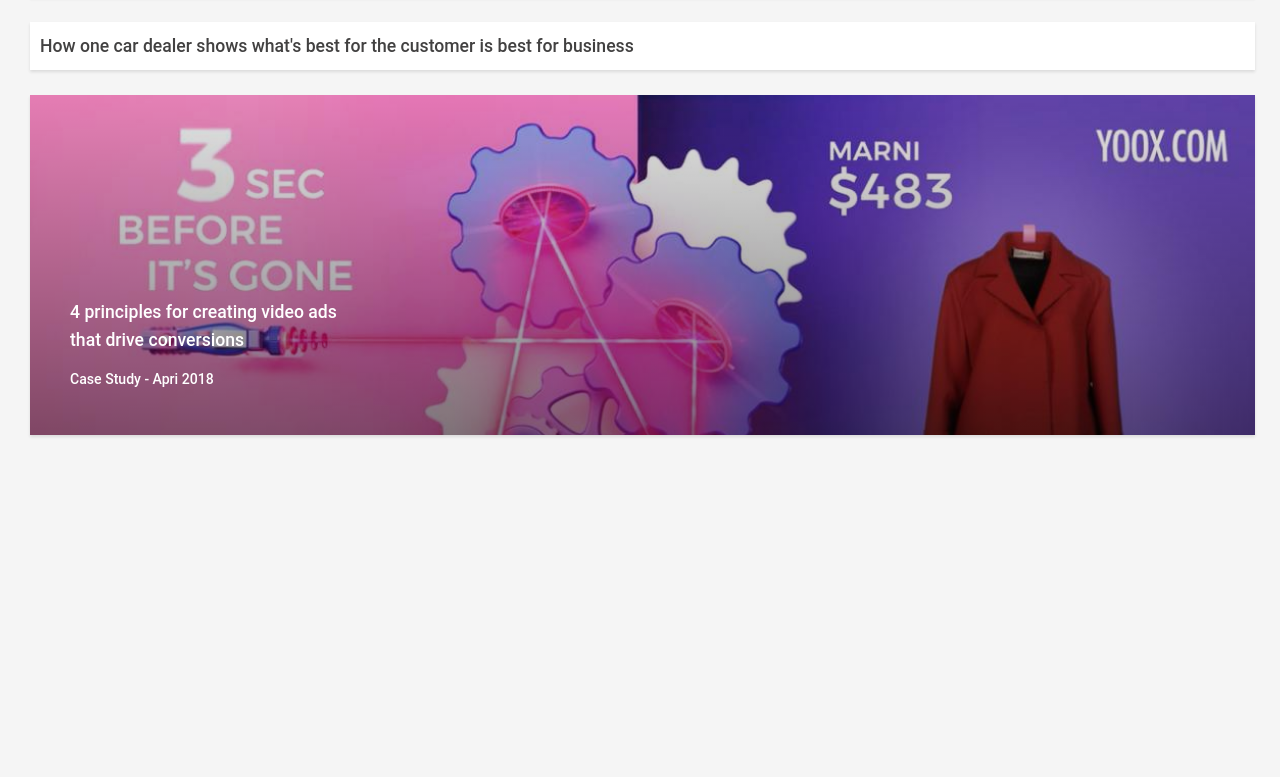
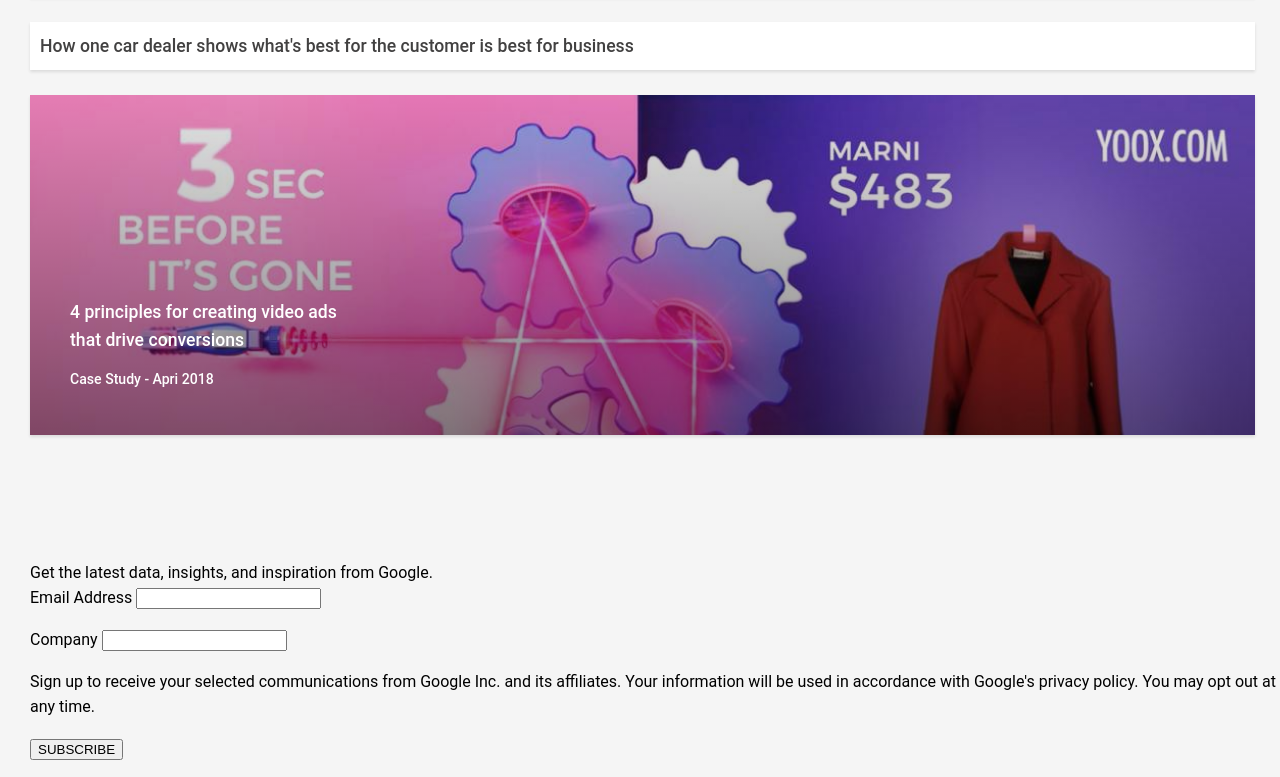
Before and after one commit to wouterkleijn/hyf-html-css, a plain HTML site: page week3/index.html in a window 1280 px wide. Shown: the part 925-1702 px from the top of the page. Before the commit the page ends 1485 px from the top, so only its background shows below. Drawn offline with Linux system fonts and the light colour scheme.

Commit message:
Update index.html

```diff
--- a/week3/index.html
+++ b/week3/index.html
@@ -21,13 +21,12 @@
             </div>
             <div class="containerHeaderRight">
                 <div class="searchBar">
-                <button type="submit"><i class="fa fa-search"></i></button>
+                <button type="submit"><i class="fa fa-search" id="searchButtonSize"></i></button>
                 </div>
             </div>
         </div>
-        <div class="linebreak"></div>
         <div class="headerText">Insights you want.<br>
-                Data you need.</div>
+                Data you need.
         </div>
     </header>
     <section>
@@ -39,6 +38,7 @@
     </section>
     <section>
         <div class="card">
+
             <div class="datadrivenCard">How data-driven marketing helps you act when the time is right</div>
         </div>
         <div class="card">
@@ -52,11 +52,11 @@
         </div>
     </section>
     <section>
-            <div class="containerPhoto2">
-                <div class="containerText">4 principles for creating video ads that drive conversions
-                <p id="smallContainerText">Case Study - Apri 2018</p>
+        <div class="containerPhoto2">
+            <div class="containerText">4 principles for creating video ads that drive conversions
+            <p id="smallContainerText">Case Study - Apri 2018</p>
             </div>
-            </div>
+        </div>
     </section>
     <section>
             <div class="listContainer"></div>
@@ -68,7 +68,29 @@
             <div class="card"></div>
     </section>
     <footer>
-            <div class="footerContainer"></div>
+            <div class="footerContainer">
+                <div class="footerTitle">Get the latest data, insights, and inspiration from Google.</div>
+                <div class="form">
+                    <form>
+                    <label for="fname">Email Address</label>
+                    <input type="text">
+                    <p>
+                    <label for="lname">Company</label>
+                    <input type="text">
+                    </form>
+                    </p>
+                </div class="form">
+                <p id="smallSignUpText">Sign up to receive your selected communications from Google Inc. and its affiliates. Your information will be used in accordance with Google's privacy policy. You may opt out at any time.</p>
+                <p>
+                <input type="submit" class="subscribeButton" value="SUBSCRIBE">
+                </p>
+
+
+
+
+            </div>
+
+            </div>
     </footer>
 
 </body>
```
